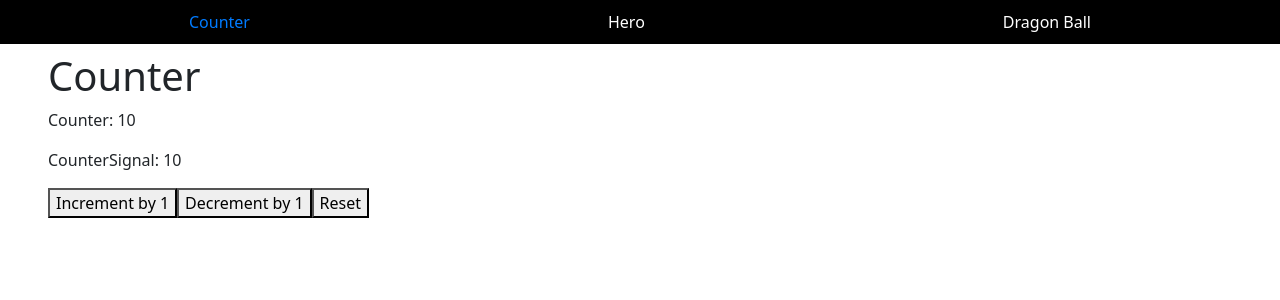
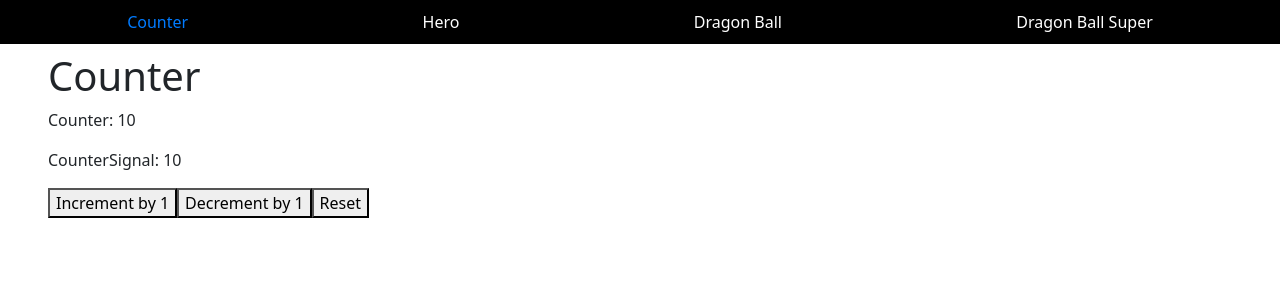
Before and after one commit to Nicolas0611/bases-angular, an Angular app: page /counter in a window 1280 px wide. Shown: the top 300 px of the page. Built offline with nearby package versions, Linux system fonts and the light colour scheme.

Commit message:
Enhance navbar by adding link to Dragon Ball Super

```diff
--- a/src/app/components/shared/navbar/navbar.html
+++ b/src/app/components/shared/navbar/navbar.html
@@ -8,4 +8,10 @@
   <a routerLink="/dragonball" routerLinkActive="active" [routerLinkActiveOptions]="{ exact: true }"
     >Dragon Ball</a
   >
+  <a
+    routerLink="/dragonball-super"
+    routerLinkActive="active"
+    [routerLinkActiveOptions]="{ exact: true }"
+    >Dragon Ball Super</a
+  >
 </nav>
```
